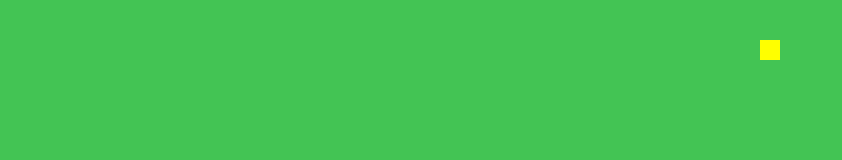
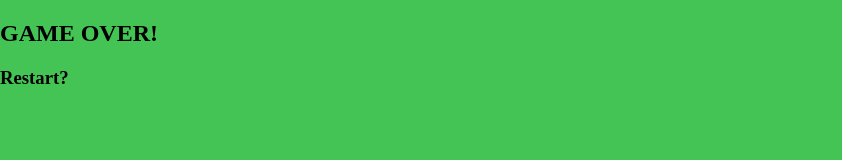
Before and after one commit to lba353/Snake-Ludvig-B, a plain HTML site: page public_html/index.html in a window 1280 px wide. Shown: the whole page, without its empty margins (0-842 px from the left). Drawn offline with Linux system fonts and the light colour scheme.

Commit message:
Snake (End of 10/27)
Made a game over state and customized it to show the message only when it is a game over.

```diff
--- a/public_html/CSS/Style.css
+++ b/public_html/CSS/Style.css
@@ -3,6 +3,11 @@ body {
     padding: 0;
 }
 
-#game-screen{
+#game-screen {
     display: block;
 }
+
+#gameOver {
+    position: absolute;
+    visibility: hidden;
+}
--- a/public_html/JS/Snake.js
+++ b/public_html/JS/Snake.js
@@ -17,6 +17,11 @@ var food; // Food Variable
 var context;
 var screenWidth;
 var screenHeight;
+
+// Game State Variables
+
+var gameState;
+var gameOverMenu;
 
 /* ----------------------------------------------------------------------------
  * Called Functions
@@ -44,14 +49,19 @@ function gameInitialize() { //
     canvas.height = screenHeight;
 
     document.addEventListener("keydown", keyboardHandler);
+
+    gameOverMenu = document.getElementById("gameOver");
+
+    setState("PLAY");
 }
 
 function gameLoop() { // Tells the game to keep repeating these functions.
     gameDraw();
-    snakeUpdate();
-    snakeDraw();
-    foodDraw();
-
+    if (gameState == "PLAY") {
+        snakeUpdate();
+        snakeDraw();
+        foodDraw();
+    }
 }
 
 function gameDraw() { // Draws the game background's color to take up the whole screen.
@@ -174,7 +184,7 @@ function keyboardHandler(event) { // Tells the console what key was pressed down
  * ----------------------------------------------------------------------------
  */
 
-function checkFoodCollisions(snakeHeadX, snakeHeadY, randomX, randomY) { // Checks to see if the snake ate the food.
+function checkFoodCollisions(snakeHeadX, snakeHeadY, randomX, randomY) { // Checks to see if the snake ate the food and then sets it in a random position when it is eaten.
     if(snakeHeadX === food.x && snakeHeadY === food.y) {
         snake.push({
             x: 0,
@@ -193,7 +203,7 @@ function checkFoodCollisions(snakeHeadX, snakeHeadY, randomX, randomY) { // Chec
 function checkWallCollisions(snakeHeadX, snakeHeadY) { // Checks to see if the snake hit the wall.
     if(snakeHeadX * snakeSize >= screenWidth || snakeHeadX * snakeSize  < 0 ||
        snakeHeadY * snakeSize >= screenHeight || snakeHeadY * snakeSize < 0) {
-
+       setState("GAME OVER");
     }
 }
 
@@ -204,3 +214,23 @@ function checkSnakeCollisions(snakeHeadX, snakeHeadY) {
         }
     }
 }
+
+/* ----------------------------------------------------------------------------
+ * Game State Functions
+ * ----------------------------------------------------------------------------
+ */
+
+function  setState(state) { //
+    gameState = state;
+    showMenu(state);
+}
+
+function displayMenu(menu) { //
+    menu.style.visibility = "visible";
+}
+
+function showMenu (state) { //
+    if(state == "GAME OVER") {
+        displayMenu(gameOverMenu);
+    }
+}
--- a/public_html/index.html
+++ b/public_html/index.html
@@ -6,6 +6,12 @@
         <link rel="stylesheet" type="text/css" href="CSS/Style.css">
     </head>
     <body>
+
+        <section id="gameOver">
+            <h1 class="title">GAME OVER!</h1>
+            <h3 id="restartButton">Restart?</h3>
+        </section>
+
         <canvas id="game-screen"></canvas>
 
         <script src="JS/Snake.js"></script>
```
